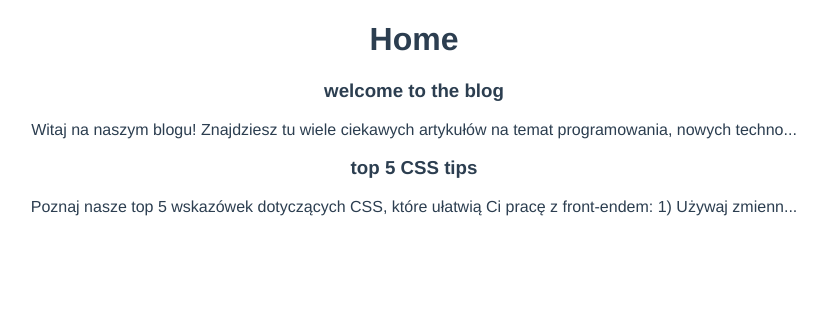
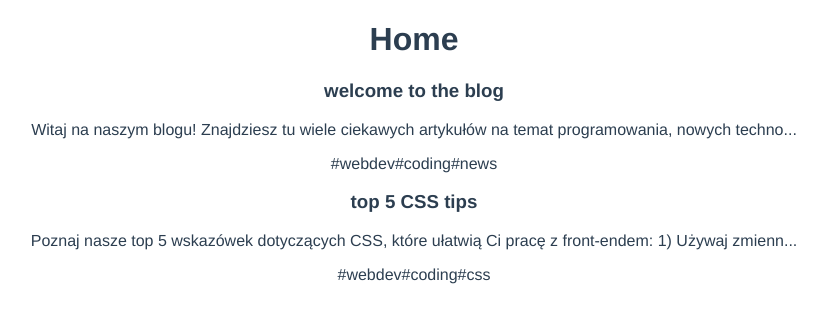
Before and after one commit to TairilKK/vue-journey, a Vue app in the folder dojo-blog/: page / in a window 1280 px wide. Shown: the top 322 px of the page, without its empty margins (226-1053 px from the left). Built offline with nearby package versions, Linux system fonts and the light colour scheme; data requests are answered from the project's data file.

Commit message:
add: composoable getPosts and render tags

```diff
--- a/dojo-blog/src/components/SinglePost.vue
+++ b/dojo-blog/src/components/SinglePost.vue
@@ -2,6 +2,7 @@
   <div class="post">
     <h3>{{ post.title }}</h3>
     <p>{{ snippet }}</p>
+    <span v-for="tag in post.tags" :key="tag">#{{ tag }} </span>
   </div>
 </template>
 
--- /dev/null
+++ b/dojo-blog/src/composables/getPosts.js
@@ -0,0 +1,21 @@
+import { ref } from "vue";
+
+export const getPosts = () => {
+  const posts = ref([]);
+  const error = ref(null);
+  const load = async () => {
+    try {
+      let data = await fetch("http://localhost:3000/posts");
+
+      if (!data.ok) {
+        throw new Error("no data available");
+      }
+      posts.value = await data.json();
+    } catch (err) {
+      error.value = err.message;
+      console.error(error.value);
+    }
+  };
+
+  return { posts, error, load };
+};
--- a/dojo-blog/src/views/HomeView.vue
+++ b/dojo-blog/src/views/HomeView.vue
@@ -13,27 +13,13 @@
 
 <script>
 import PostList from "@/components/PostList.vue";
-import { ref } from "vue";
+import { getPosts } from "@/composables/getPosts";
 
 export default {
   name: "HomeView",
   components: { PostList },
   setup() {
-    const posts = ref([]);
-    const error = ref(null);
-    const load = async () => {
-      try {
-        let data = await fetch("http://localhost:3000/posts");
-
-        if (!data.ok) {
-          throw new Error("no data available");
-        }
-        posts.value = await data.json();
-      } catch (err) {
-        error.value = err.message;
-        console.error(error.value);
-      }
-    };
+    const { posts, error, load } = getPosts();
     load();
     return { posts, error };
   },
```
